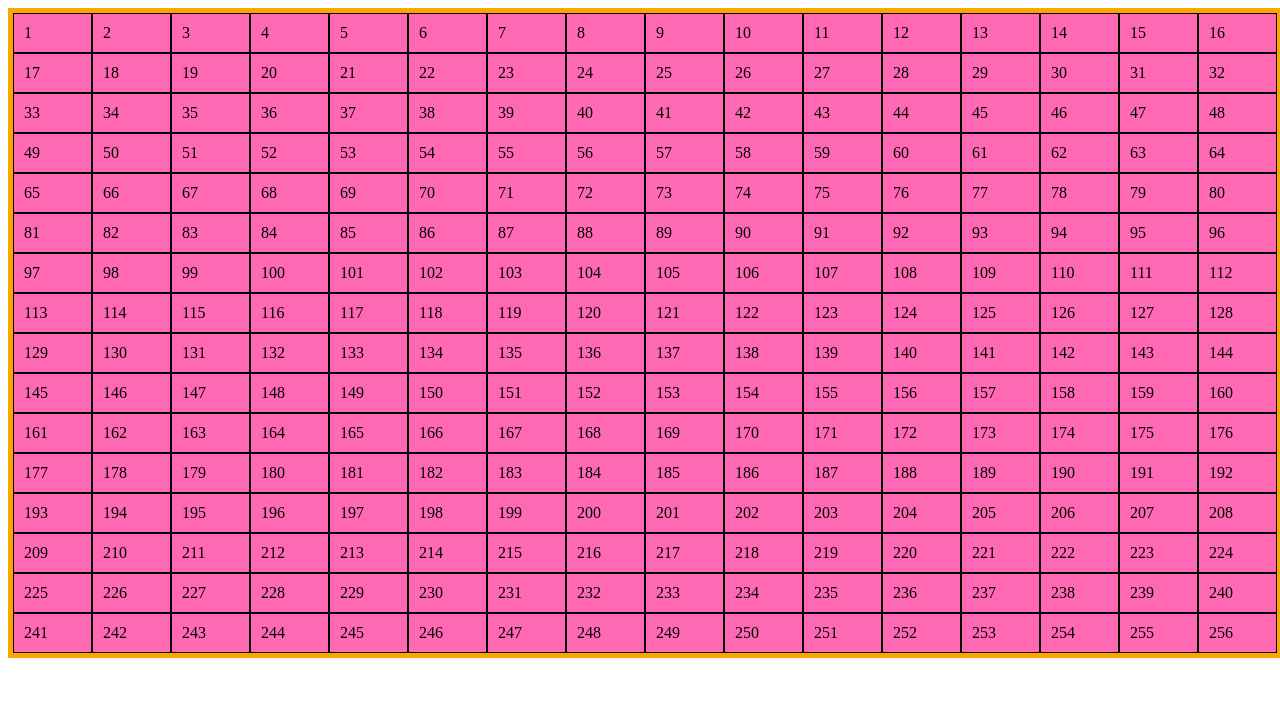
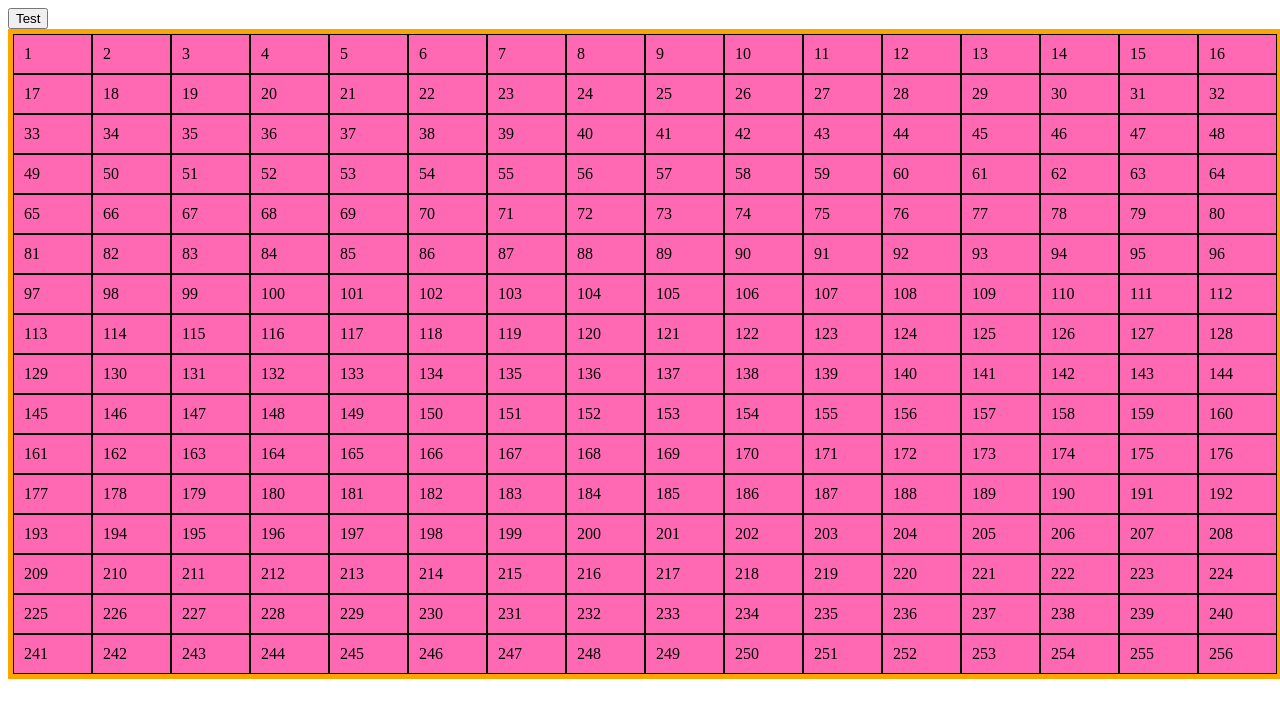
Before and after one commit to roycechoco/EtchASketch, a plain HTML site: page index.html in a window 1280 px wide. Drawn offline with Linux system fonts and the light colour scheme.

Commit message:
Modified the hover using just css and added a button using html

```diff
--- a/index.html
+++ b/index.html
@@ -9,10 +9,13 @@
 </head>
 
 <body>
+    <button>Test</button>
 
     <div class="container">
 
     </div>
 
+
+
 </body>
 </html>
--- a/script.js
+++ b/script.js
@@ -25,20 +25,19 @@ document.addEventListener('DOMContentLoaded', function() {
     }
     divCreate(16);
 
-    let color = [, "#3C9EE7", "#E7993C",
-            "#E73C99", "#3CE746", "#E7993C"]
+    let color = [,"#808080"];
 
 
 
     let elements = document.querySelectorAll('.divstyle');
 
-    elements.forEach( element  =>
+    elements.forEach( elements  =>
 
     {
-        element.addEventListener("mouseover", function()
+        elements.addEventListener("mouseover", function()
         {
             elements.style.background
-            = color[(Math.floor(Math.random() * color.length))];
+            = color[(Math.floor(color.length))];
         })
 
     })
--- a/styles.css
+++ b/styles.css
@@ -22,3 +22,7 @@
   box-sizing: border-box;
 
 }
+
+.container .divstyle:hover {
+  background-color: gray;
+}
```
